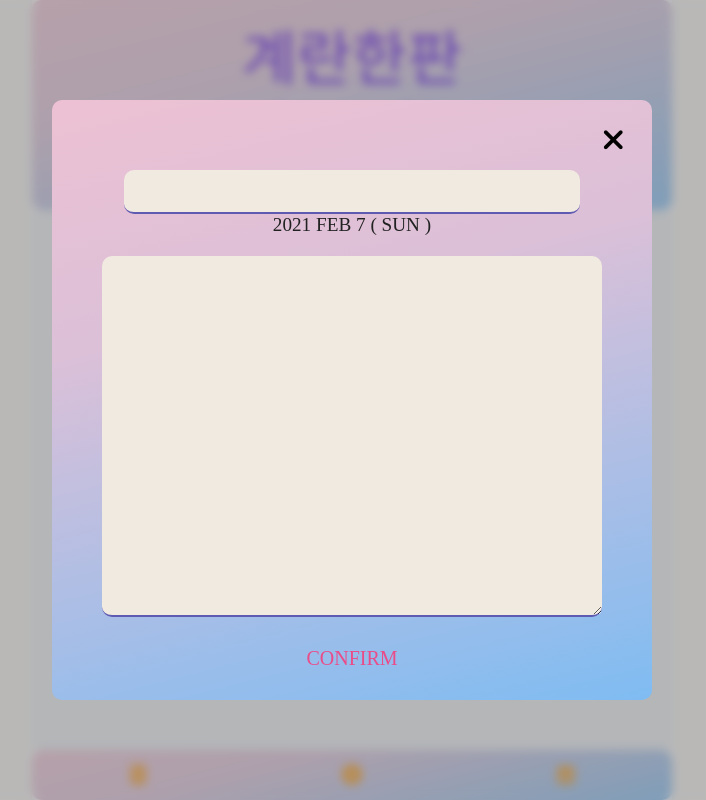
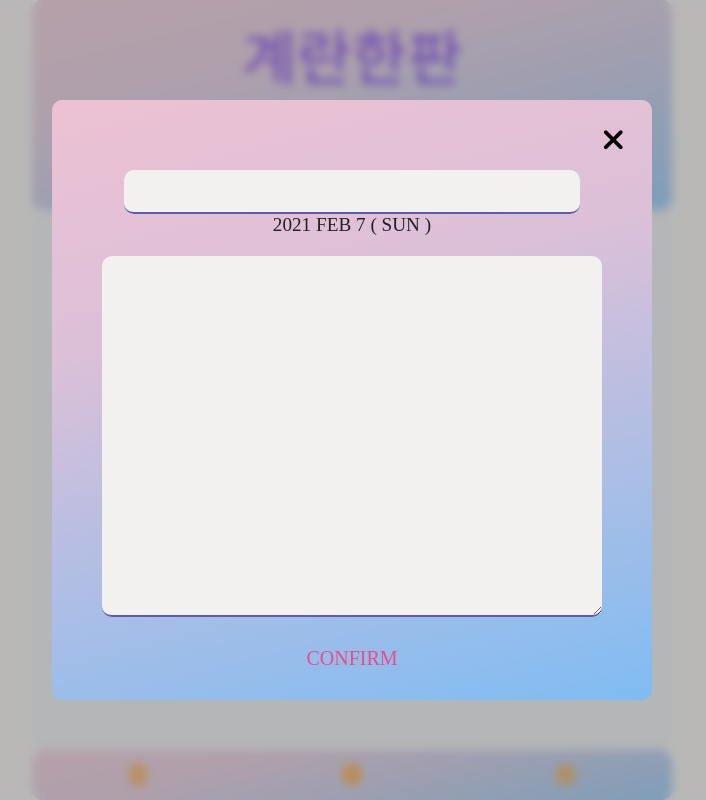
Before and after one commit to bg-shorthand/WebDiary, a website built with webpack: page client/src/index.html in a window 1280 px wide. Both pictures are taken after a click on the button 640 px from the left and 775 px from the top of the page. Shown: the whole page, without its empty margins (288-994 px from the left). Built offline with nearby package versions, Linux system fonts and the light colour scheme; files whose address does not match are found by name; a web font is replaced by a local one.

Commit message:
changed background-color in textarea

```diff
--- a/client/src/css/default.scss
+++ b/client/src/css/default.scss
@@ -103,7 +103,7 @@ button {
 }
 input, textarea {
   border: none;
-  background-color: #F1EAE0;
+  background-color: rgba(242, 241, 239, 1);
   border-radius: 10px;
 }
 input:focus, textarea:focus {
```
